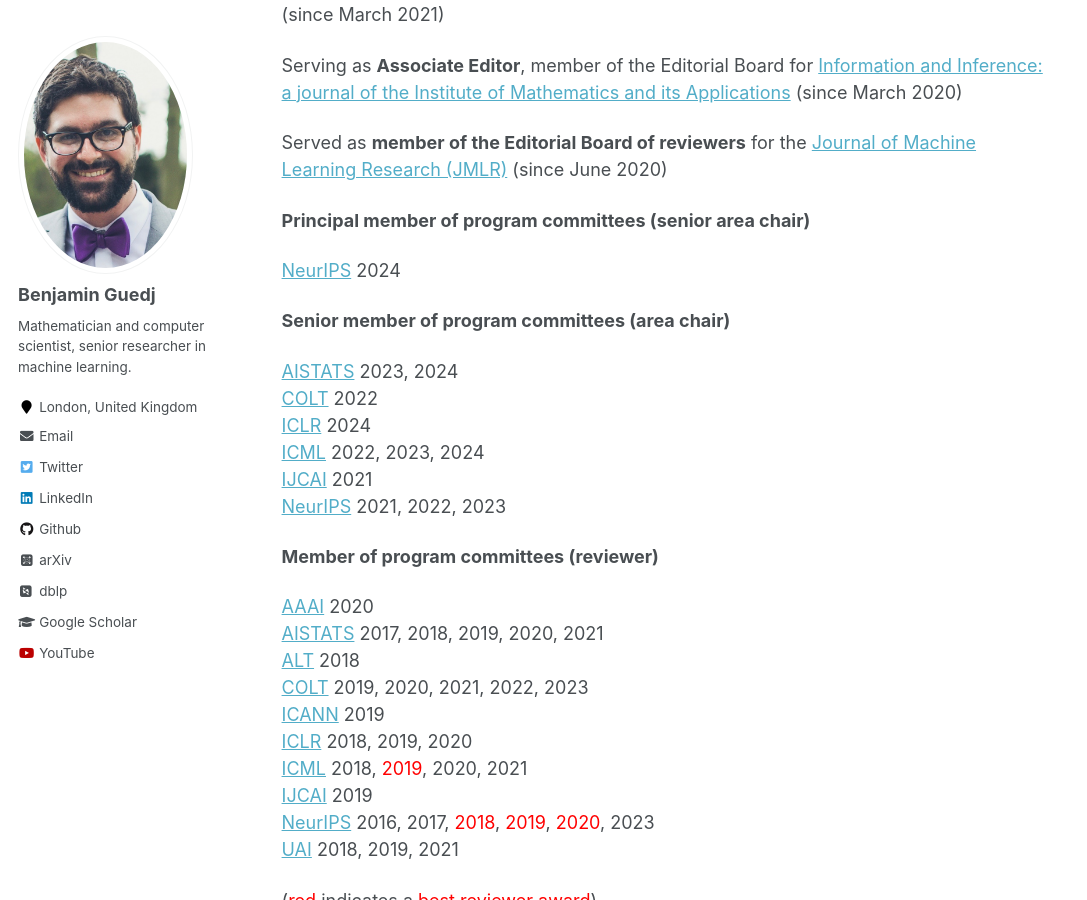
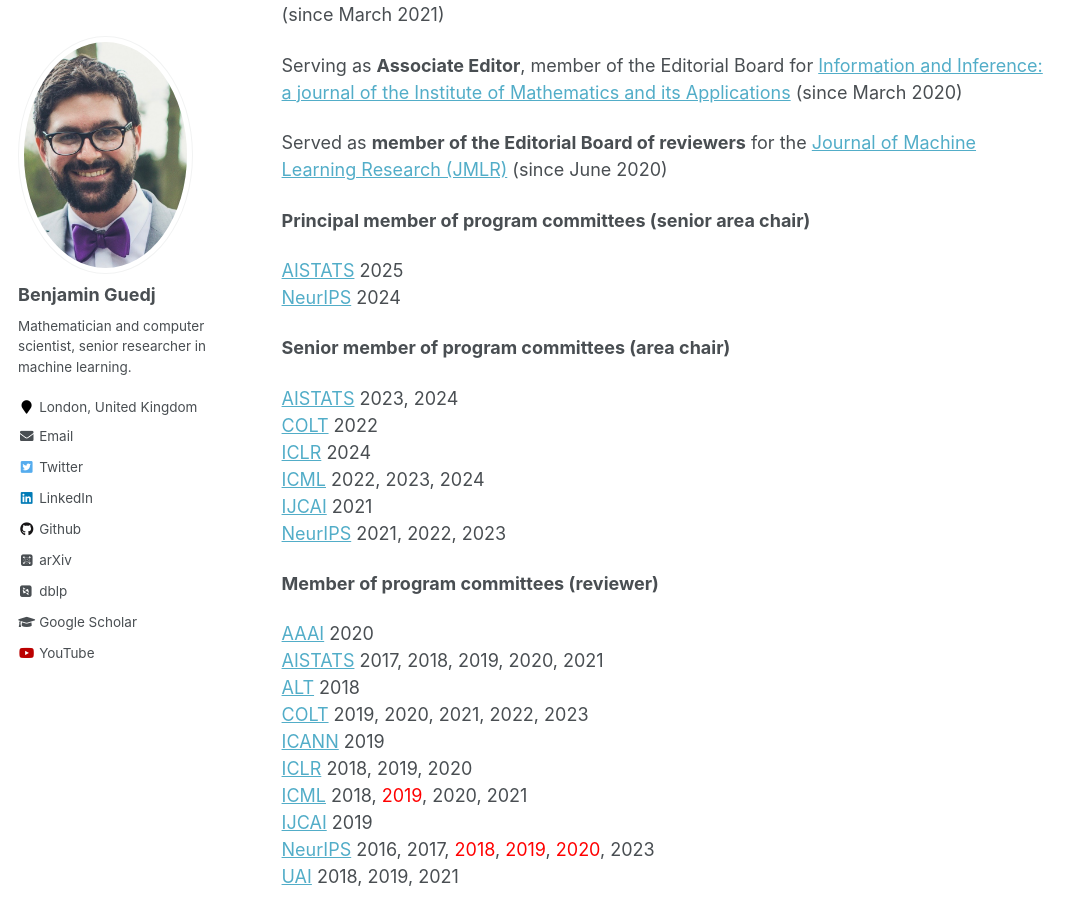
Before and after one commit to bguedj/bguedj.github.io, a Jekyll site: the page built from _pages/service.md, in a window 1280 px wide and 900 px high, scrolled down 1077 px. Shown: the whole window, without its empty margins (0-1087 px from the left). Built offline with Jekyll 4.4.1, drawn with Linux system fonts in a browser that asks for light colours; some web fonts are replaced.

Commit message:
aistats sac

```diff
--- a/_pages/service.md
+++ b/_pages/service.md
@@ -41,6 +41,7 @@
 
 **Principal member of program committees (senior area chair)**
 
+[AISTATS](https://www.aistats.org) 2025
 [NeurIPS](https://neurips.cc) 2024
 
 **Senior member of program committees (area chair)**
```
